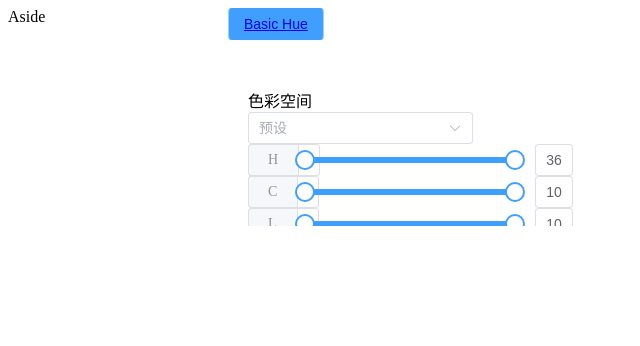
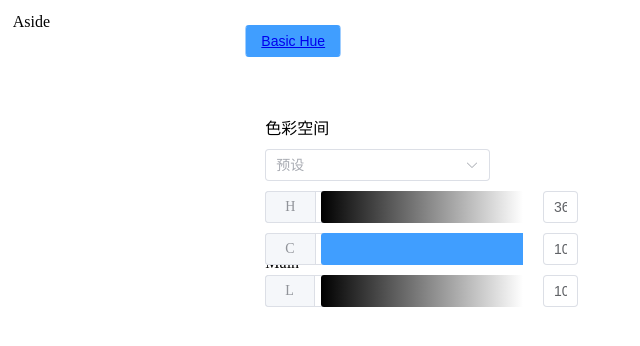
Before and after one commit to DataVizU/ScientificColor, a Vue app: page / in a window 1280 px wide. Shown: the top 346 px of the page, without its empty margins (0-640 px from the left). Built offline with nearby package versions, Linux system fonts and the light colour scheme.

Commit message:
:lipstick: 优化hcl拖动条样式

```diff
--- a/index.html
+++ b/index.html
@@ -6,8 +6,8 @@
     <meta name="viewport" content="width=device-width, initial-scale=1.0" />
     <title>Vite App</title>
   </head>
-  <body>
-    <div id="app"></div>
+  <body style="height: 100%; margin: 0">
+    <div id="app" style="height: 100%; margin: 0"></div>
     <script type="module" src="/src/main.ts"></script>
   </body>
 </html>
--- a/package.json
+++ b/package.json
@@ -13,6 +13,7 @@
     "lint": "eslint . --ext .vue,.js,.jsx,.cjs,.mjs,.ts,.tsx,.cts,.mts --fix --ignore-path .gitignore"
   },
   "dependencies": {
+    "d3": "^7.6.1",
     "element-plus": "^2.2.12",
     "iwanthue": "^2.0.0",
     "pinia": "^2.0.16",
@@ -21,6 +22,7 @@
   },
   "devDependencies": {
     "@rushstack/eslint-patch": "^1.1.0",
+    "@types/d3": "^7.4.0",
     "@types/jsdom": "^16.2.14",
     "@types/node": "^16.11.45",
     "@vitejs/plugin-vue": "^3.0.1",
--- a/src/App.vue
+++ b/src/App.vue
@@ -20,4 +20,15 @@
   </div>
 </template>
 
-<style scoped></style>
+<style scoped lang="less">
+.common-layout {
+  height: 100%;
+}
+.el-container {
+  min-height: 96vh;
+  padding: 1%;
+}
+el-main {
+  height: 100%;
+}
+</style>
--- a/src/components/input-slider.vue
+++ b/src/components/input-slider.vue
@@ -3,7 +3,7 @@
     <el-row :gutter="20">
       <el-col :span="4">
         <el-input class="slider-input" v-model="minValue">
-          <template #prepend>{{ id }}</template>
+          <template #prepend>{{ channelId }}</template>
         </el-input>
       </el-col>
       <el-col :span="16">
@@ -29,7 +29,7 @@ import { useHCLStore } from "@/stores/HCL";
 import type { hclType } from "@/type/type";
 
 const props = defineProps<{
-  id: hclType;
+  channelId: hclType;
   lowerLimit: number;
   upperLimit: number;
   step: number;
@@ -61,7 +61,7 @@ const value = computed({
 
   set(newValue) {
     [minValue.value, maxValue.value] = newValue;
-    hcl.setData(props.id, newValue);
+    hcl.setData(props.channelId, newValue);
   },
 });
 
@@ -70,4 +70,22 @@ watch(props, (newValue) => {
 });
 </script>
 
-<style scoped></style>
+<style scoped lang="less">
+:deep(.el-slider) {
+  --el-slider-height: 100%;
+  --el-slider-button-wrapper-offset: 0;
+  --el-slider-button-size: 0;
+  --el-slider-runway-bg-color: rgba(0, 0, 0, 0);
+  .el-slider__runway {
+    .el-slider__button-wrapper {
+      .el-slider__button {
+        transform: translateX(0);
+        vertical-align: baseline;
+        border-radius: 0;
+        border: none;
+        height: 100%;
+      }
+    }
+  }
+}
+</style>
--- a/src/views/BasicHue.vue
+++ b/src/views/BasicHue.vue
@@ -1,7 +1,7 @@
 <template>
   <div class="common-layout">
     <el-container>
-      <el-header>
+      <el-header height="120px">
         <el-row :gutter="20">
           <el-col :span="16">
             <div class="title">色彩空间</div>
@@ -15,21 +15,27 @@
                 />
                 <div class="slider-block">
                   <input-slider
-                    id="H"
+                    id="h"
+                    class="input-slider"
+                    channel-id="H"
                     :lower-limit="0"
                     :upper-limit="360"
                     :step="1"
                     :default-value="hDefault"
                   />
                   <input-slider
-                    id="C"
+                    id="c"
+                    class="input-slider"
+                    channel-id="C"
                     :lower-limit="0.0"
                     :upper-limit="100.0"
                     :step="0.01"
                     :default-value="cDefault"
                   />
                   <input-slider
-                    id="L"
+                    id="l"
+                    class="input-slider"
+                    channel-id="L"
                     :lower-limit="0.0"
                     :upper-limit="100.0"
                     :step="0.01"
@@ -53,10 +59,11 @@
 </template>
 
 <script setup lang="ts">
-import { computed, Ref, ref, watch } from "vue";
+import { Ref, ref } from "vue";
 import InputSlider from "@/components/input-slider.vue";
 import { PRESETS } from "@/assets/presets";
 import type { presetValueType } from "@/type/type";
+import * as d3 from "d3";
 
 const presetValue: Ref<[presetValueType] | never[]> = ref([]);
 
@@ -162,10 +169,51 @@ const presetOptions = [
 
 const presetHandleChange = (value: [presetValueType]) => {
   const defaultValue = PRESETS[value[0]];
+  console.log(d3.hcl(defaultValue[1], defaultValue[3], defaultValue[5]).rgb())
   hDefault.value = [defaultValue[0], defaultValue[1]];
   cDefault.value = [defaultValue[2], defaultValue[3]];
   lDefault.value = [defaultValue[4], defaultValue[5]];
 };
 </script>
 
-<style scoped lang="less"></style>
+<style scoped lang="less">
+.el-container {
+  height: 100%;
+
+  .el-header {
+    height: 20%;
+
+    .title {
+      margin: 10px 0;
+    }
+
+    .el-row {
+      height: 100%;
+    }
+    .input-slider {
+      margin: 10px 0;
+    }
+  }
+}
+
+:deep(.slider-block) {
+  #h {
+    .el-slider__bar {
+      background-image: linear-gradient(to right, #000000, #FFFFFF);
+    }
+  }
+
+  #c {
+
+  }
+
+  #l {
+    .el-slider__bar {
+      background-image: linear-gradient(
+        to right,
+        rgba(0, 0, 0, 1),
+        rgba(255, 255, 255, 1));
+    }
+  }
+}
+</style>
```
Also changed, not shown: 1 other file (tests, documents, lock files or other folders).
